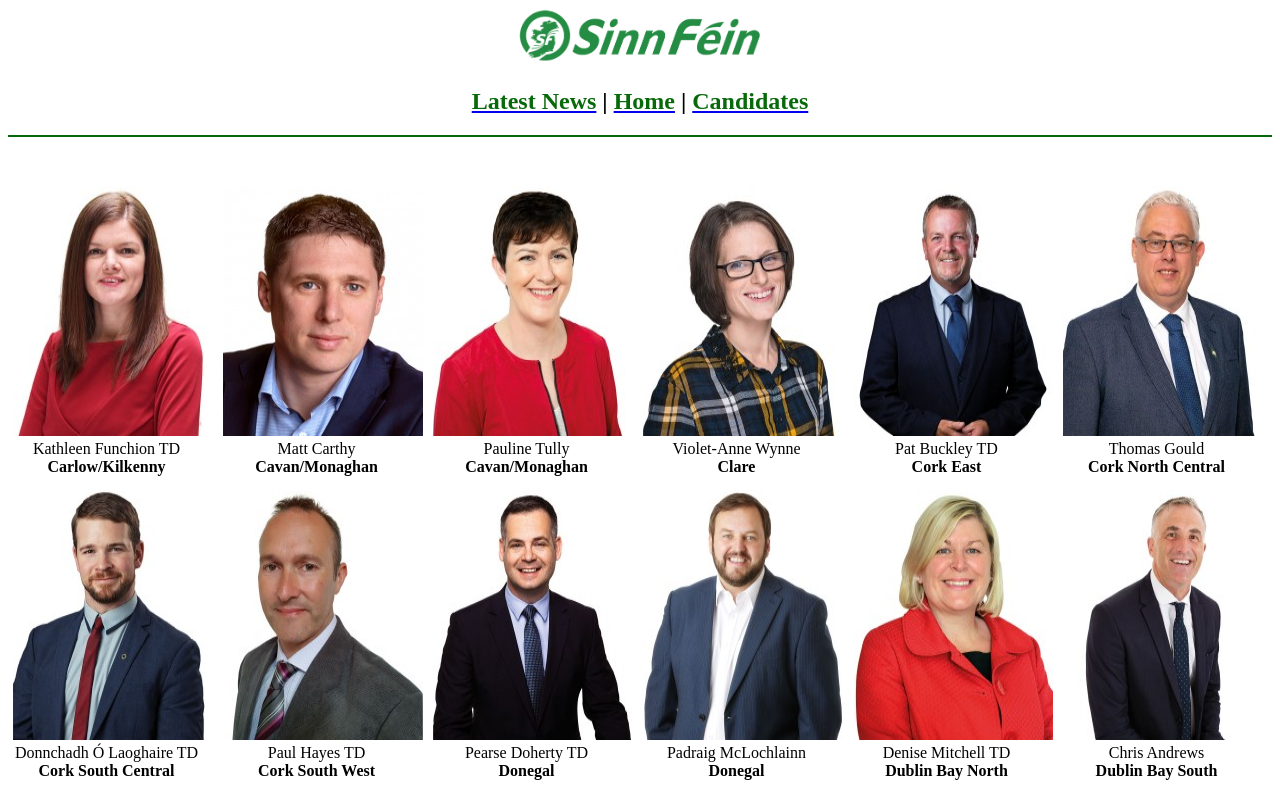
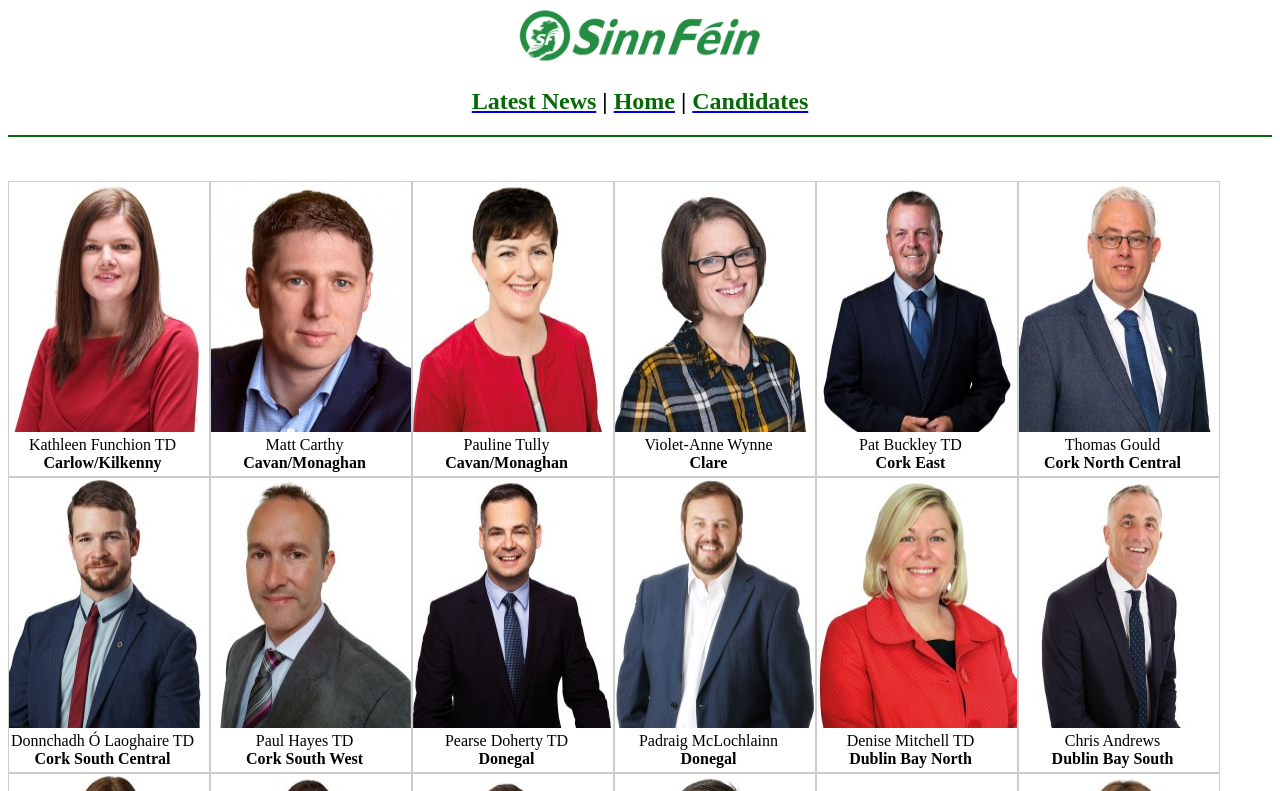
Before and after one commit to GarrettMurphyNLN/SinnFein2, a plain HTML site: page candidates.html in a window 1280 px wide. Shown: the top 791 px of the page. Drawn offline with Linux system fonts and the light colour scheme.

Commit message:
Update candidates.html

```diff
--- a/candidates.html
+++ b/candidates.html
@@ -6,9 +6,8 @@
 		<style>
 
 		div.gallery {
+		   display:inline-block
 		   margin: 5px;
-		   margin-left: auto
-		   margin-right: auto
 		   border: 1px solid #ccc;
 		   float: left;
 
```
